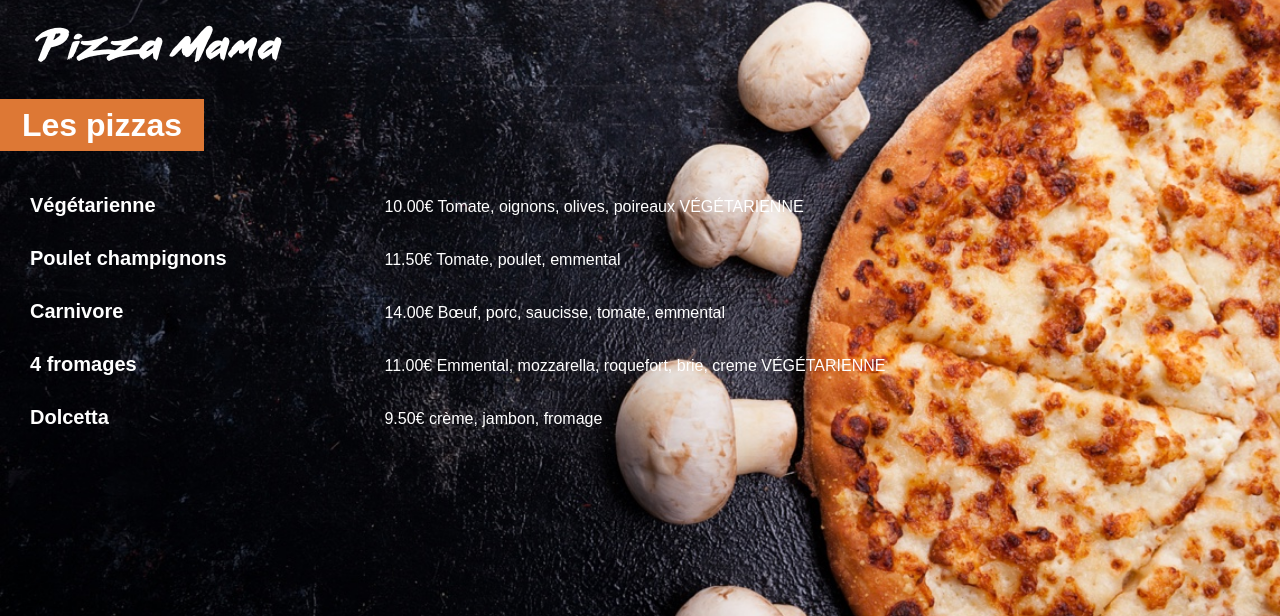
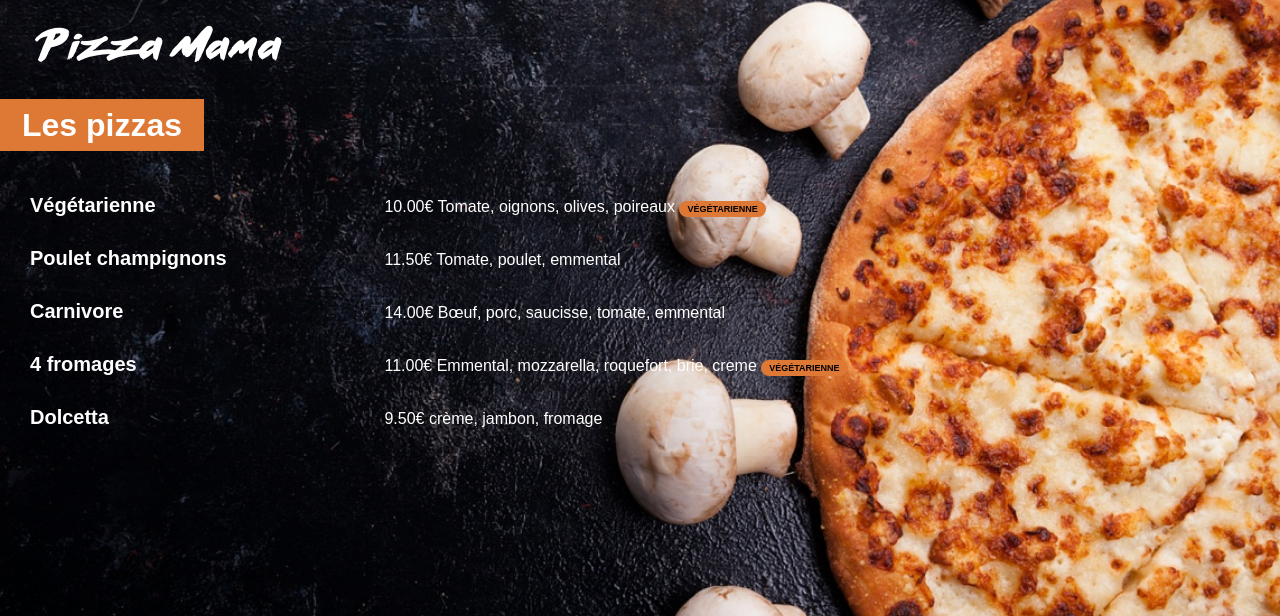
Before and after one commit to RiviereGregory/cours_python, a Django app: page /menu/ in a window 1280 px wide. Shown: the top 616 px of the page. Run offline with Django 3.2, Linux system fonts and the light colour scheme; data comes from the database, SQL or seed files in the repository; both versions use the stored data as it was after the commit.

Commit message:
[django] Ajout badge végétarienne

```diff
--- a/PizzaMamDjango/pizzamama/menu/static/menu/style.css
+++ b/PizzaMamDjango/pizzamama/menu/static/menu/style.css
@@ -55,3 +55,14 @@ h1 {
     margin-top: 4px;
     display: block;
 }
+
+.menu_list_badge {
+    font-weight: bold;
+    color: black;
+    font-size: 9px;
+    background-color: #DD7835;
+    padding: 3px 8px;
+    display: inline-block;
+    margin-top: 4px;
+    border-radius: 8px;
+}
--- a/PizzaMamDjango/pizzamama/menu/templates/menu/index.html
+++ b/PizzaMamDjango/pizzamama/menu/templates/menu/index.html
@@ -18,6 +18,9 @@
         <span class="menu_list_title">{{pizza.nom}}</span>
         <span class="menu_list_price">{{pizza.prix | floatformat:2}}€</span>
         <span class="menu_list_ingredient">{{pizza.ingredients}}</span>
+        {% if pizza.vegetarienne %}
+        <span class="menu_list_badge">Végétarienne</span>
+        {% endif %}
     </div>
     {% endfor %}
 </div>
```
Also changed, not shown: PizzaMamDjango/pizzamama/db.sqlite3.
